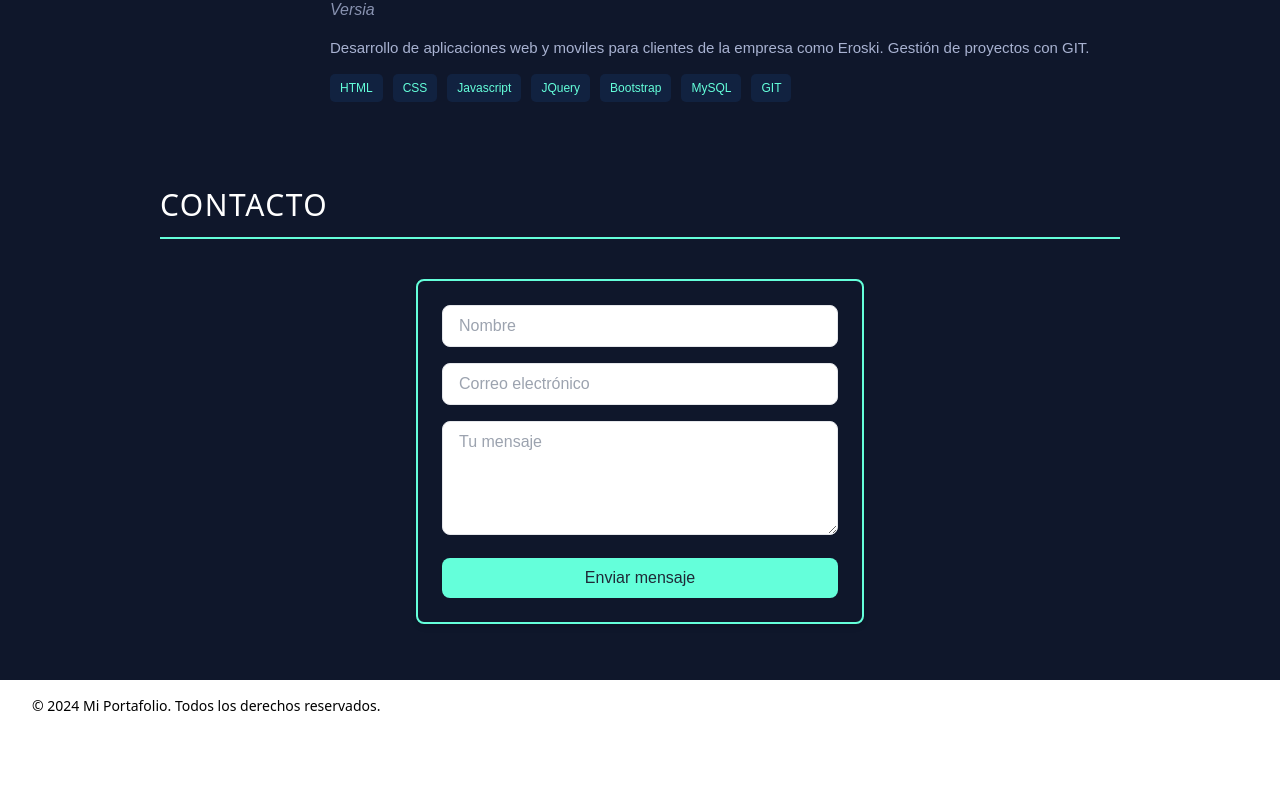
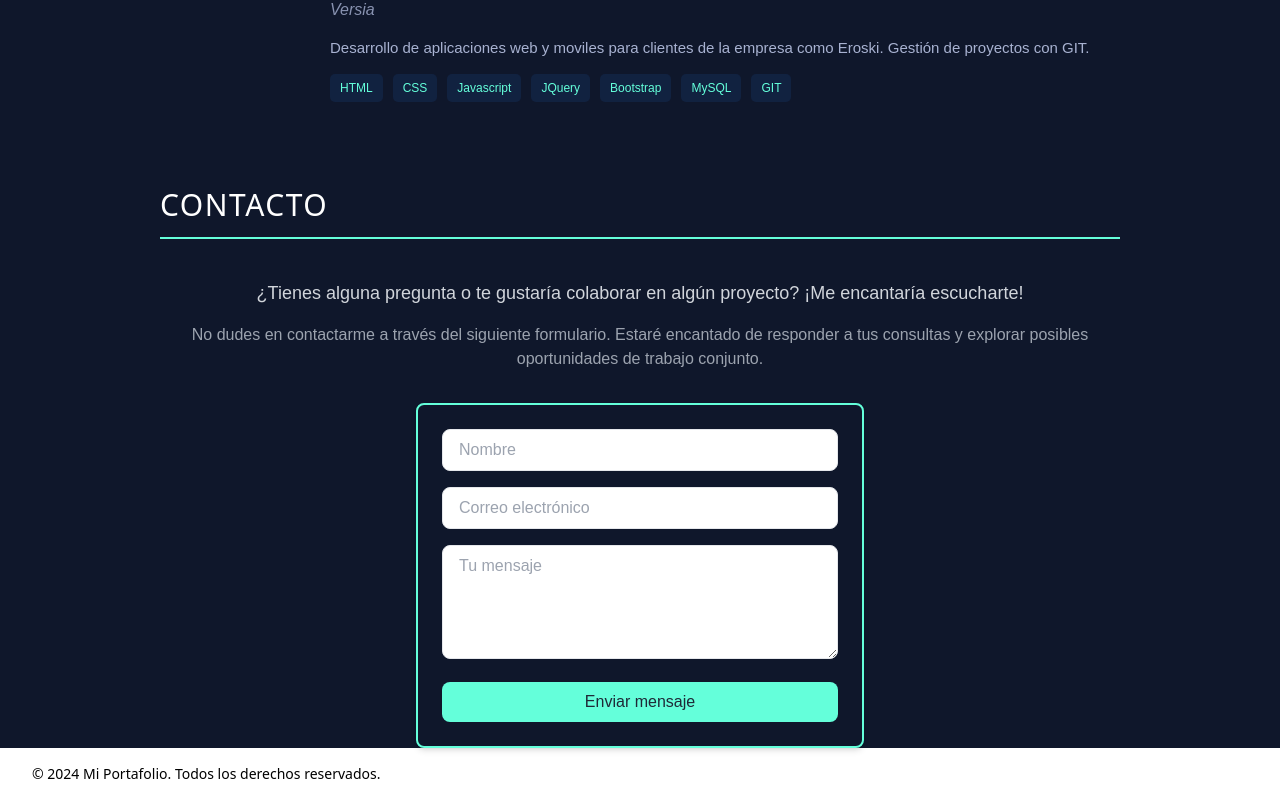
Before and after one commit to Gorka29/portfolio, an Angular app: page /contacto in a window 1280 px wide. Shown: the part 2723-3523 px from the top of the page. Before the commit the page ends 3455 px from the top, so only its background shows below. Built offline with nearby package versions, Linux system fonts and the light colour scheme.

Commit message:
Mensaje de contacto

```diff
--- a/src/app/contacto/contacto.component.html
+++ b/src/app/contacto/contacto.component.html
@@ -1,6 +1,15 @@
-<div id="contacto-box" class="mb-14">
+<div id="contacto-box">
 
-  <form (ngSubmit)="manejarEnvio()" class="space-y-4 max-w-md mx-auto border-2 border-[#64ffda] rounded-lg shadow-md p-6">
+  <div class="text-center mb-8">
+    <p class="text-lg text-gray-300 mb-4">
+      ¿Tienes alguna pregunta o te gustaría colaborar en algún proyecto? ¡Me encantaría escucharte!
+    </p>
+    <p class="text-gray-400">
+      No dudes en contactarme a través del siguiente formulario. Estaré encantado de responder a tus consultas y explorar posibles oportunidades de trabajo conjunto.
+    </p>
+  </div>
+
+  <form (ngSubmit)="manejarEnvio()" class="space-y-4 max-w-md  mx-auto border-2 border-[#64ffda] rounded-lg shadow-md p-6">
     <div>
       <input
         type="text"
```
